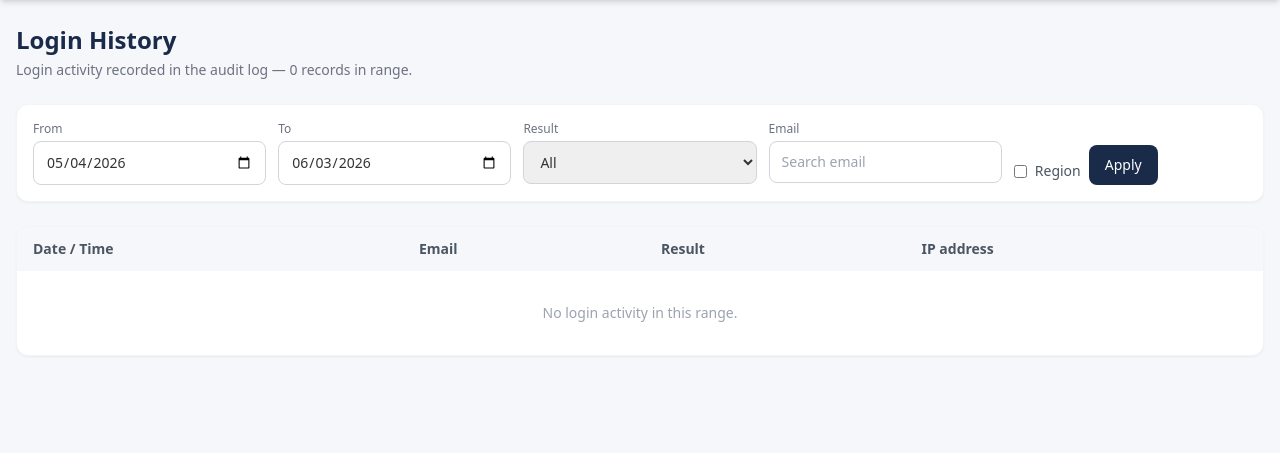
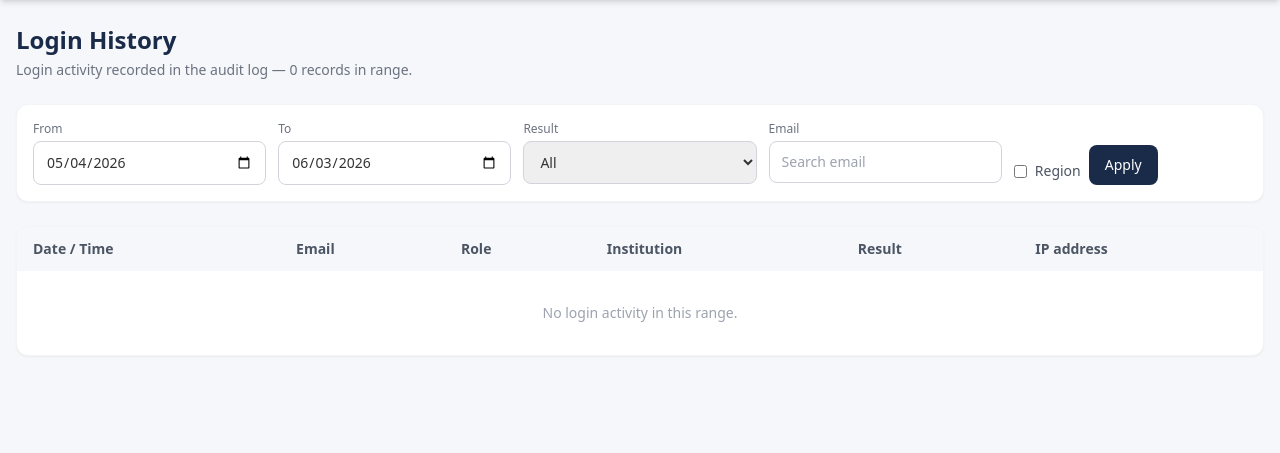
Before and after one commit to sportsbyadrika/olympicdayquiz_koa, a PHP site: page /admin/login_history.php in a window 1280 px wide. Shown: the part 64-517 px from the top of the page. Run offline with PHP 8.4, Linux system fonts and the light colour scheme; the visitor is signed in with stand-in values (Sample User, id 1); data that the repository does not hold is empty; some libraries are stand-ins or nearby versions.

Commit message:
Login History: show user role and representing institution
- Join users/associations/schools to display the role and the association or
  school name per login row (— for admin/expert and unknown failed logins)

```diff
--- a/admin/login_history.php
+++ b/admin/login_history.php
@@ -49,9 +49,13 @@ $page = min($page, $pages);
 $offset = ($page - 1) * $perPage;
 
 $stmt = db()->prepare(
-    "SELECT al.created_at, al.action, al.ip, al.user_agent, al.details, u.email AS user_email
+    "SELECT al.created_at, al.action, al.ip, al.user_agent, al.details,
+            u.role AS user_role, u.email AS user_email,
+            COALESCE(a.name, sc.name) AS institution
      FROM audit_log al
      LEFT JOIN users u ON u.id = al.user_id
+     LEFT JOIN associations a ON a.user_id = u.id
+     LEFT JOIN schools sc ON sc.user_id = u.id
      WHERE $where
      ORDER BY al.created_at DESC LIMIT $perPage OFFSET $offset"
 );
@@ -115,6 +119,8 @@ require dirname(__DIR__) . '/includes/header.php';
       <tr>
         <th class="px-4 py-3">Date / Time</th>
         <th class="px-4 py-3">Email</th>
+        <th class="px-4 py-3">Role</th>
+        <th class="px-4 py-3">Institution</th>
         <th class="px-4 py-3">Result</th>
         <th class="px-4 py-3">IP address</th>
         <?php if ($showRegion): ?><th class="px-4 py-3">Region</th><?php endif; ?>
@@ -122,7 +128,7 @@ require dirname(__DIR__) . '/includes/header.php';
     </thead>
     <tbody class="divide-y divide-gray-100">
       <?php if (!$rows): ?>
-        <tr><td colspan="<?= $showRegion ? 5 : 4 ?>" class="px-4 py-8 text-center text-gray-400">No login activity in this range.</td></tr>
+        <tr><td colspan="<?= $showRegion ? 7 : 6 ?>" class="px-4 py-8 text-center text-gray-400">No login activity in this range.</td></tr>
       <?php endif; ?>
       <?php foreach ($rows as $r):
         $ok = $r['action'] === 'login_success';
@@ -130,6 +136,8 @@ require dirname(__DIR__) . '/includes/header.php';
         <tr>
           <td class="px-4 py-3 text-gray-600 whitespace-nowrap"><?= e(date('d M Y, H:i:s', strtotime((string)$r['created_at']))) ?></td>
           <td class="px-4 py-3 font-medium text-navy"><?= e(row_email($r)) ?></td>
+          <td class="px-4 py-3 text-gray-600"><?= $r['user_role'] ? e(ucfirst($r['user_role'])) : '—' ?></td>
+          <td class="px-4 py-3 text-gray-600"><?= !empty($r['institution']) ? e($r['institution']) : '—' ?></td>
           <td class="px-4 py-3">
             <?php if ($ok): ?>
               <span class="inline-block px-2 py-0.5 rounded-full text-xs font-medium bg-green-100 text-green-800">Success</span>
```
